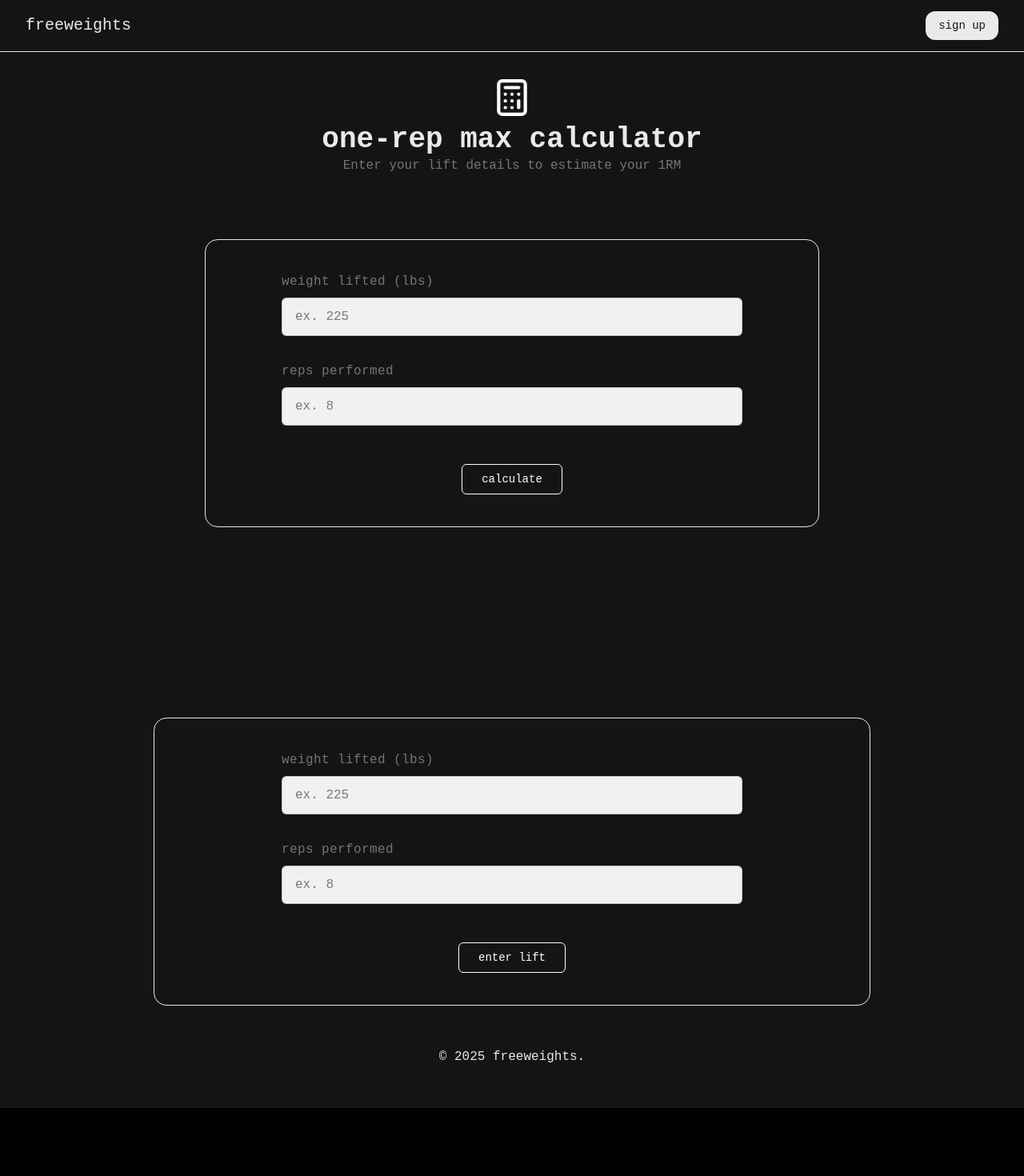
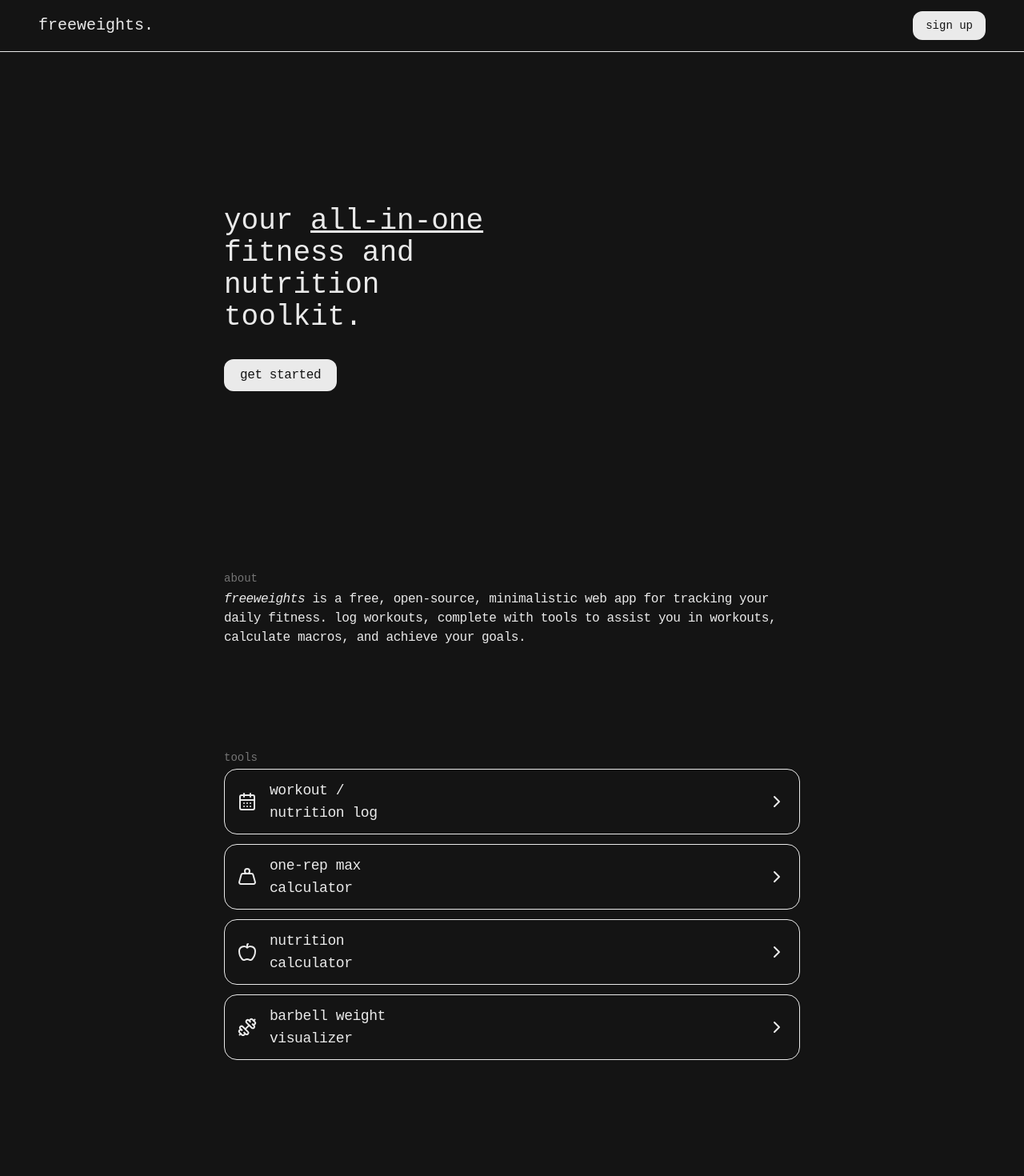
Before and after one commit to TNDProjects/FreeWeights, a React (Vite) app in the folder client/: page / in a window 1280 px wide. Shown: the top 1470 px of the page at 80% size. Before the commit the page ends 1385 px from the top, so only its background shows below. Built offline with nearby package versions, Linux system fonts and the light colour scheme; a web font is replaced by a local one.

Commit message:
created LandingPage and ScrollToTop component

```diff
--- a/client/package.json
+++ b/client/package.json
@@ -17,6 +17,7 @@
     "lucide-react": "^0.559.0",
     "react": "^19.2.0",
     "react-dom": "^19.2.0",
+    "react-router-dom": "^7.10.1",
     "reactive-button": "^1.3.15"
   },
   "devDependencies": {
--- a/client/src/App.tsx
+++ b/client/src/App.tsx
@@ -1,18 +1,28 @@
+import { BrowserRouter, Routes, Route } from 'react-router-dom';
 import OneRepMaxPage from './pages/OneRepMaxCalculator/OneRepMaxPage';
+import WorkoutLog from "../src/pages/WorkoutLog/WorkoutLog.tsx";
+import LandingPage from "../src/pages/Landing/LandingPage.tsx";
 import Header from './components/header';
 import Footer from './components/footer';
-import WorkoutLog from "../src/pages/WorkoutLog/WorkoutLog.tsx";
+import ScrollToTop from './components/ScrollToTop';
+
 
 function App() {
   return (
-    <>
-      <Header />
-      <main>
-        <OneRepMaxPage />
-        <WorkoutLog />
-      </main>
-      <Footer />
-    </>
+    <BrowserRouter>
+    <ScrollToTop />
+      <div className="flex flex-col min-h-screen">
+        <Header />
+        <main className="flex-grow">
+          <Routes>
+            <Route path="/" element={<LandingPage />} />
+            <Route path="/orm-calculator" element={<OneRepMaxPage />} />
+            <Route path="/log" element={<WorkoutLog />} />
+          </Routes>
+        </main>
+        <Footer />
+      </div>
+    </BrowserRouter>
   );
 }
 export default App;
--- /dev/null
+++ b/client/src/components/ScrollToTop.tsx
@@ -0,0 +1,14 @@
+import { useEffect } from 'react';
+import { useLocation } from 'react-router-dom';
+
+function ScrollToTop() {
+  const { pathname } = useLocation();
+
+  useEffect(() => {
+    window.scrollTo(0, 0);
+  }, [pathname]);
+
+  return null;
+}
+
+export default ScrollToTop;
--- a/client/src/components/footer.tsx
+++ b/client/src/components/footer.tsx
@@ -1,9 +1,7 @@
-import React from 'react';
-
 
 function Footer() {
   return (
-    <footer className="bg-dark text-light font-mono">
+    <footer className="bg-dark text-light text-sm font-mono">
       <div className="flex justify-center items-center mx-auto h-32">
         <p>© 2025 freeweights.</p>
       </div>
--- a/client/src/components/header.tsx
+++ b/client/src/components/header.tsx
@@ -1,16 +1,17 @@
-import React from 'react';
-
+import { Link } from 'react-router-dom';
 
 function Header() {
   return (
     <header className="bg-dark text-light border-b border-light">
-      <div className="mx-auto px-4 sm:px-6 lg:px-8">
-        <div className="flex justify-between items-center h-16">
+      <div className=" px-4 sm:px-6 lg:px-12">
+        <div className="flex justify-between justify-center items-center h-16">
 
-          <div className="flex items-center">
-            <h1 className="font-mono text-xl">
-              freeweights
-            </h1>
+          <div className=" flex items-center">
+            <Link to="/">
+              <h1 className="font-mono text-xl">
+                freeweights.
+              </h1>
+            </Link>
           </div>
 
           <div className="hidden md:block">
--- a/client/src/index.css
+++ b/client/src/index.css
@@ -6,10 +6,6 @@
   @apply bg-black text-white;
 }
 
-a {
-  @apply text-orange-500 hover:text-orange-400 underline-offset-2;
-}
-
 html {
   @apply font-sans
 }
--- /dev/null
+++ b/client/src/pages/Landing/LandingPage.tsx
@@ -0,0 +1,100 @@
+import { Link } from 'react-router-dom';
+import { Weight } from 'lucide-react';
+import { Dumbbell } from 'lucide-react';
+import { Apple } from 'lucide-react';
+import { CalendarDays } from 'lucide-react';
+import { ChevronRight } from 'lucide-react';
+
+function LandingPage() {
+  return (
+    <div className="min-h-screen bg-dark text-light font-mono flex flex-col items-center">
+      <main className="max-w-3xl flex-1 flex flex-col px-6">
+        <section className="flex-1 flex flex-col justify-center py-48">
+          <h2 className="text-3xl lg:text-4xl leading-tight mb-8">
+            your <u>all-in-one</u><br/>
+            fitness and<br/>
+            nutrition<br/>
+            toolkit.
+          </h2>
+
+          <Link to="/signup" className="bg-light text-dark text-m tracking-tight px-5 py-2 rounded w-fit hover:bg-grey hover:text-light transition-colors cursor-pointer">
+            get started
+          </Link>
+        </section>
+
+        {/* about section */}
+        <section className="py-8">
+        <h3 className="text-sm text-grey mb-1">about</h3>
+          <p className="text-m tracking-tight">
+            <i>freeweights</i> is a free, open-source, minimalistic web app for tracking your daily fitness. log workouts, complete with tools to assist you in workouts, calculate macros, and achieve your goals.
+          </p>
+        </section>
+
+        {/* tools section */}
+        <section className="py-24">
+          <h3 className="text-sm text-grey mb-1">tools</h3>
+
+          <div className="space-y-3">
+            <Link
+              to="/log"
+              className="flex items-center justify-between border border-light text-light rounded-lg px-4 py-3 hover:border-grey hover:text-grey transition-colors group"
+            >
+              <div className="flex items-center gap-4">
+                <CalendarDays />
+                <div>
+                  <p className="text-lg tracking-tight">workout /</p>
+                  <p className="text-lg tracking-tight">nutrition log</p>
+                </div>
+              </div>
+              <ChevronRight />
+            </Link>
+
+            <Link
+              to="/orm-calculator"
+              className="flex items-center justify-between border border-light rounded-lg px-4 py-3 hover:border-grey hover:text-grey transition-colors group"
+            >
+              <div className="flex items-center gap-4">
+                <Weight />
+                <div>
+                  <p className="text-lg tracking-tight">one-rep max</p>
+                  <p className="text-lg tracking-tight">calculator</p>
+                </div>
+              </div>
+              <ChevronRight />
+            </Link>
+
+            <Link
+              to="/nutrition-calculator"
+              className="flex items-center justify-between border border-light rounded-lg px-4 py-3 hover:border-grey hover:text-grey transition-colors group"
+            >
+              <div className="flex items-center gap-4">
+                <Apple />
+                <div>
+                  <p className="text-lg tracking-tight">nutrition</p>
+                  <p className="text-lg tracking-tight">calculator</p>
+                </div>
+              </div>
+              <ChevronRight />
+            </Link>
+
+            <Link
+              to="/weight-visualizer"
+              className="flex items-center justify-between border border-light rounded-lg px-4 py-3 hover:border-grey hover:text-grey transition-colors group"
+            >
+              <div className="flex items-center gap-4">
+                <Dumbbell />
+                <div>
+                  <p className="text-lg tracking-tight">barbell weight</p>
+                  <p className="text-lg tracking-tight">visualizer</p>
+                </div>
+              </div>
+              <ChevronRight />
+            </Link>
+          </div>
+        </section>
+      </main>
+    </div>
+  );
+}
+
+export default LandingPage;
```
Also changed, not shown: 1 other file (tests, documents, lock files or other folders).
